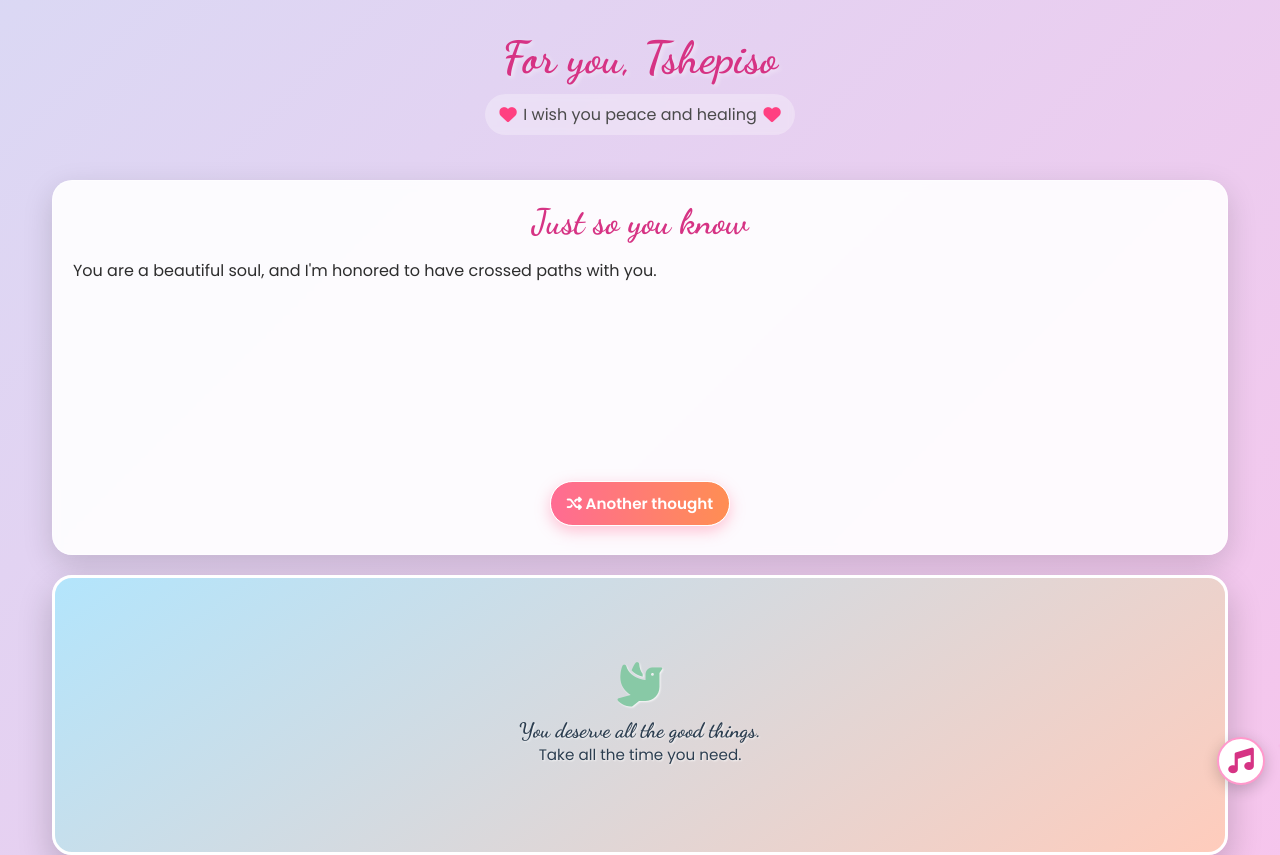
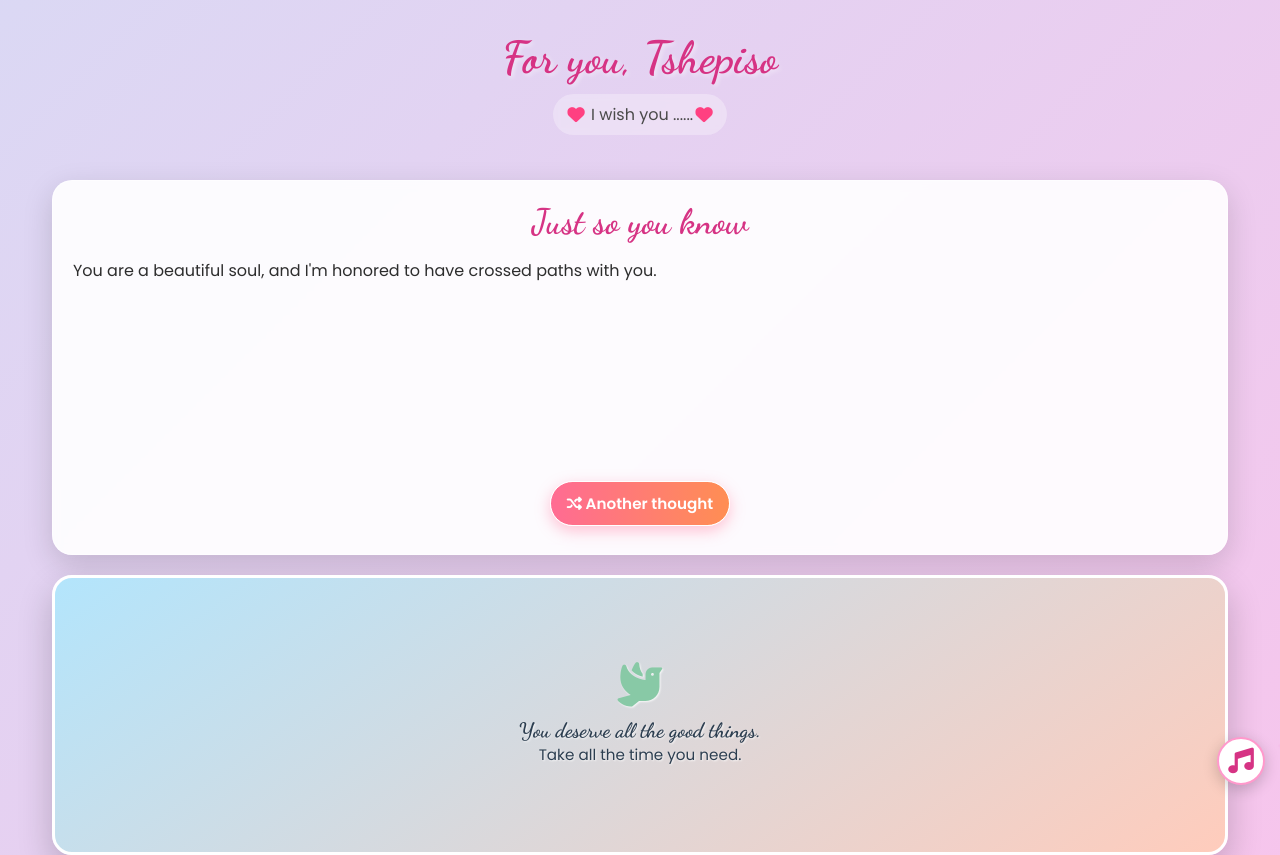
Before and after one commit to ThaizyCelby/Tshepiso1, a plain HTML site: page index.html in a window 1280 px wide. Shown: the top 855 px of the page. Drawn offline with Linux system fonts and the light colour scheme.

Commit message:
Update index.html
Signed-off-by: ThaizyCelby <givenyprincey@gmail.com>

```diff
--- a/index.html
+++ b/index.html
@@ -371,7 +371,7 @@
     <div class="container">
         <header>
             <h1>For you, Tshepiso</h1>
-            <p class="subtitle"><i class="fas fa-heart heart-icon"></i> I wish you peace and healing <i class="fas fa-heart heart-icon"></i></p>
+            <p class="subtitle"><i class="fas fa-heart heart-icon"></i> I wish you ......<i class="fas fa-heart heart-icon"></i></p>
         </header>
 
         <div class="main-content">
```
